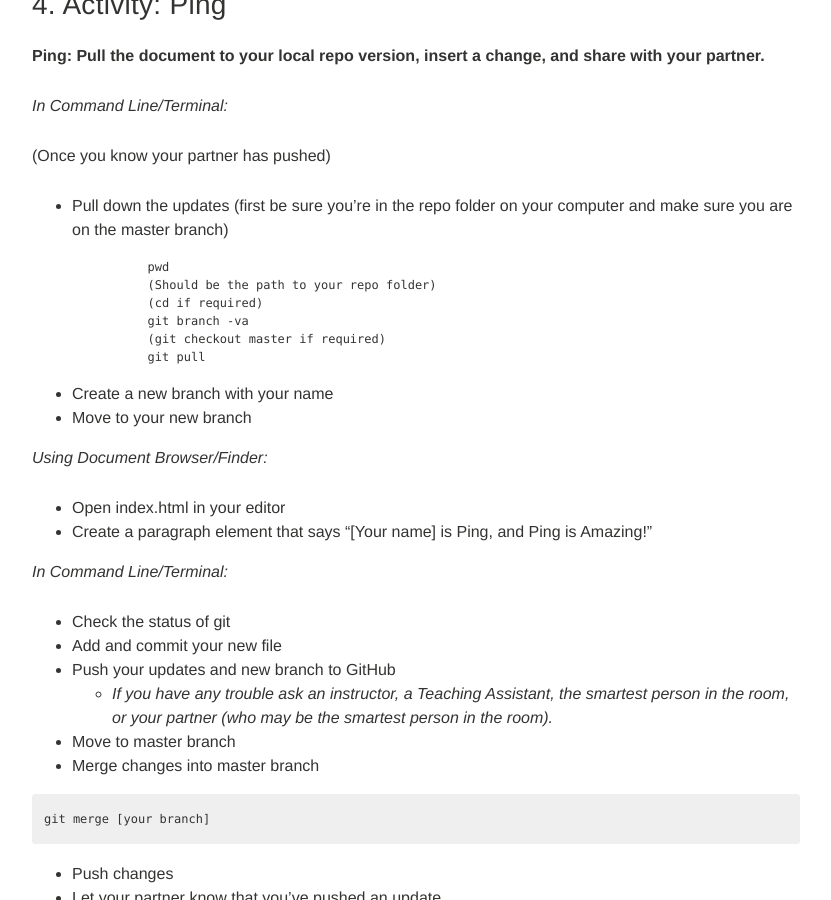
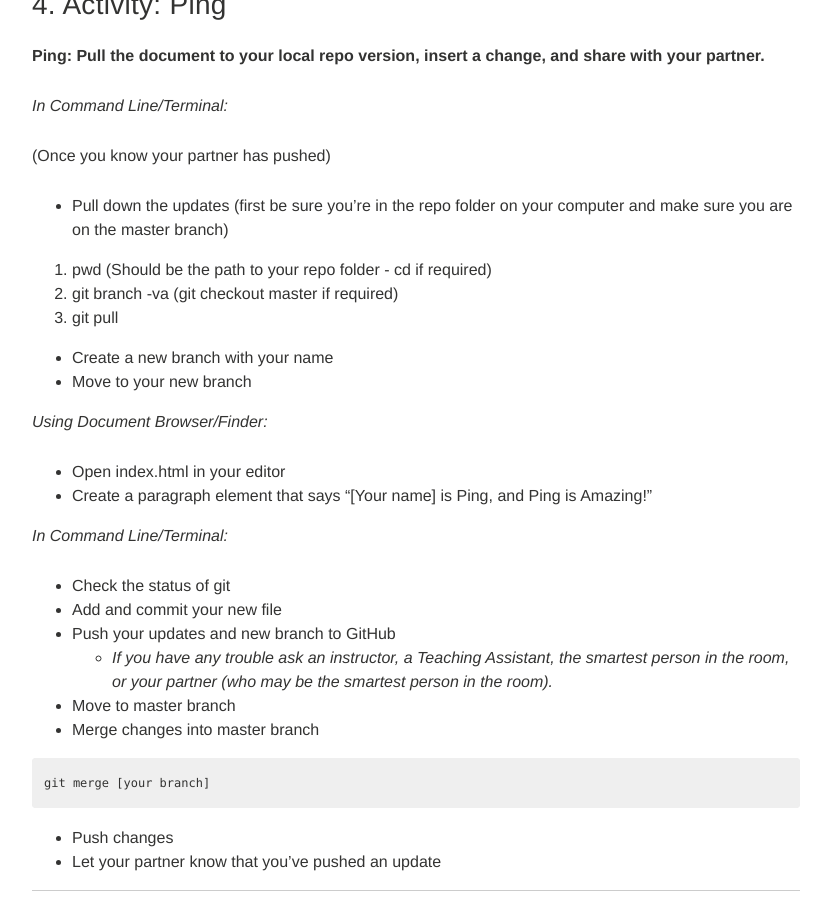
Before and after one commit to portlandcodeschool/primer, a Jekyll site: the page built from _posts/assignments/2015-07-23-03-collaborating-with-git-and-github-ping-pong.md, in a window 1280 px wide and 900 px high, scrolled down 2521 px. Shown: the whole window, without its empty margins (288-1119 px from the left). Built offline with Jekyll 4.4.1, drawn with Linux system fonts in a browser that asks for light colours; nearby versions of some CDN libraries; part of the change alters nothing that is shown.

Commit message:
minor adjustments

```diff
--- a/_posts/assignments/2015-07-23-03-collaborating-with-git-and-github-ping-pong.md
+++ b/_posts/assignments/2015-07-23-03-collaborating-with-git-and-github-ping-pong.md
@@ -109,14 +109,10 @@ _In Command Line/Terminal:_
 
 * Pull down the updates (first be sure you're in the repo folder on your computer and make sure you are on the master branch)
 
-<pre>
-		pwd
-		(Should be the path to your repo folder)
-		(cd if required)
-		git branch -va
-		(git checkout master if required)
-		git pull
-</pre>
+
+0. pwd (Should be the path to your repo folder - cd if required)
+0. git branch -va (git checkout master if required)
+0. git pull
 
 * Create a new branch with your name
 * Move to your new branch
```
